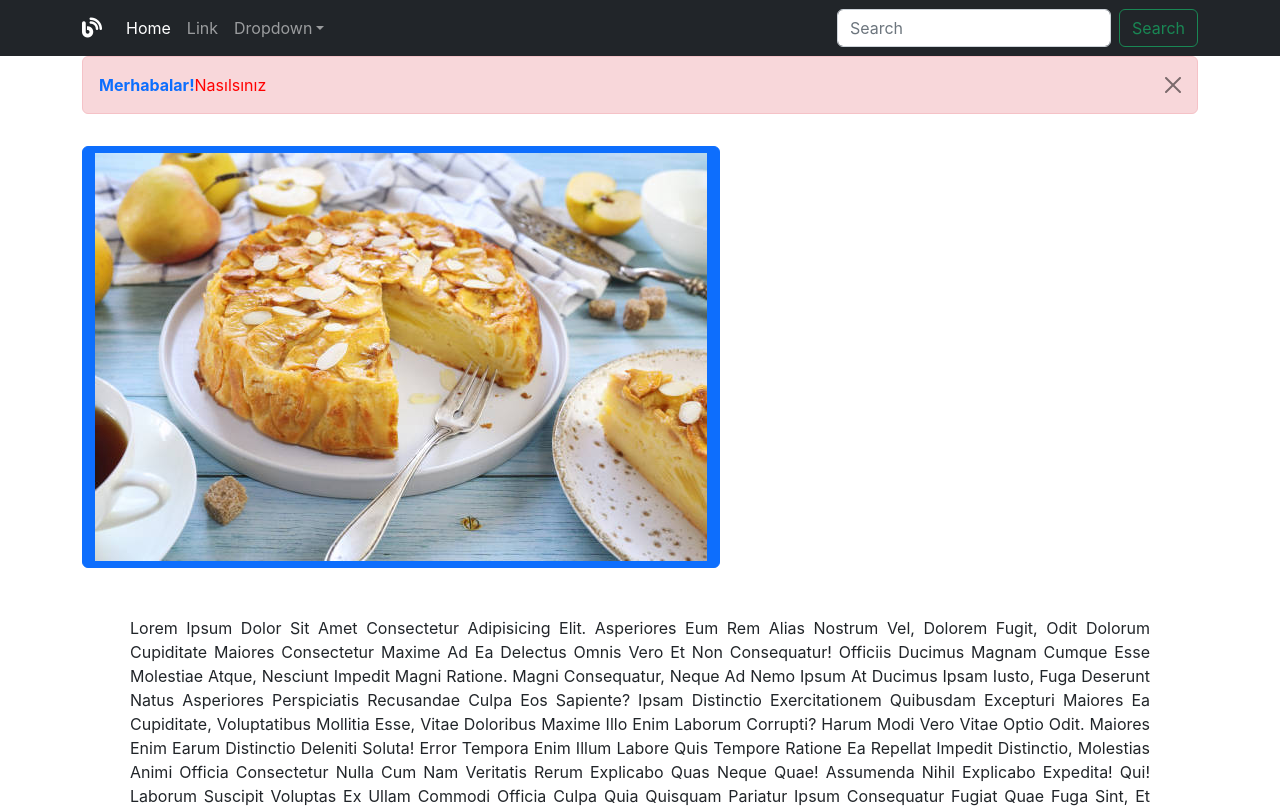
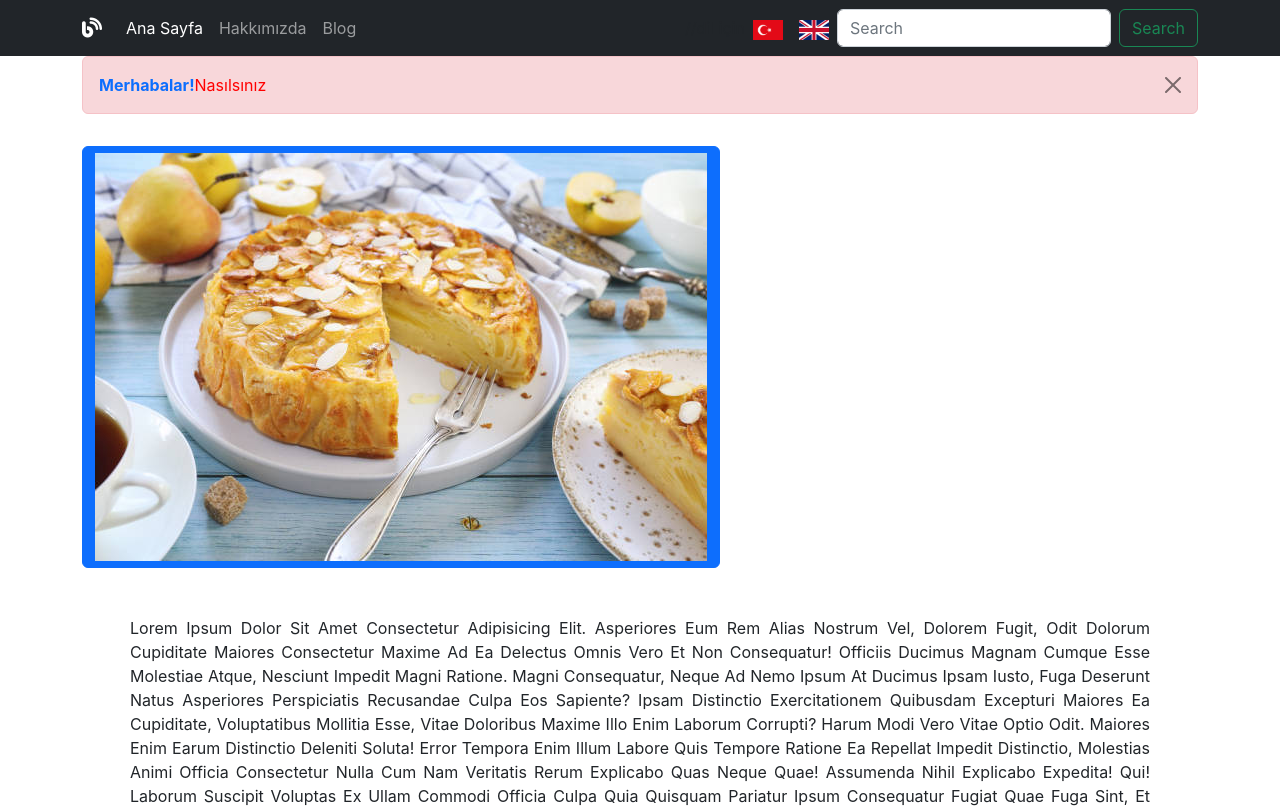
Before and after one commit to dilaraozdem1r/ibb_react, a React (Create React App) app: page / in a window 1280 px wide. Shown: the top 808 px of the page. Built offline with nearby package versions, Linux system fonts and the light colour scheme.

Commit message:
language, header

```diff
--- a/src/component/Header.jsx
+++ b/src/component/Header.jsx
@@ -1,5 +1,6 @@
 import React, { Component } from 'react'
 import { withTranslation } from 'react-i18next';
+import OtherLanguageReusability from '../internationalization/OtherLanguageReusability';
 
  class Header extends Component {
 
@@ -16,12 +17,14 @@
   }
 
   render() {
+    //object destructing
+    const {logo,t}=this.props;
     return (
         <React.Fragment>
         <nav className="navbar navbar-expand-md navbar-dark bg-dark">
             <div className="container">
                 <a className="navbar-brand" href="#">
-                <i className={this.props.logo}></i>
+                <i className={logo}></i>
                 </a>
                 <button
                     className="navbar-toggler d-lg-none"
@@ -38,15 +41,20 @@
                     <ul className="navbar-nav me-auto mt-2 mt-lg-0">
                         <li className="nav-item">
                             <a className="nav-link active" href="#" aria-current="page">
-                                Home <span className="visually-hidden">(current)</span>
+                                {t('homepage')} <span className="visually-hidden">(current)</span>
                             </a>
                         </li>
                         <li className="nav-item">
                             <a className="nav-link" href="#">
-                                Link
+                            {t('about')}
                             </a>
                         </li>
-                        <li className="nav-item dropdown">
+                        <li className="nav-item">
+                            <a className="nav-link" href="#">
+                            {t('blog')}
+                            </a>
+                        </li>
+                        {/* <li className="nav-item dropdown">
                             <a
                                 className="nav-link dropdown-toggle"
                                 href="#"
@@ -65,8 +73,12 @@
                                     Action 2
                                 </a>
                             </div>
-                        </li>
+                        </li> */}
                     </ul>
+
+                    //dil için
+                    <OtherLanguageReusability/>
+
                     <form className="d-flex my-2 my-lg-0">
                         <input
                             className="form-control me-sm-2"
--- a/src/component/Main.jsx
+++ b/src/component/Main.jsx
@@ -1,7 +1,7 @@
 import React, { Component } from "react";
 import { Link } from "react-router-dom";
 import cardPicture from "../assist/img/resim.jpg";
-
+import OtherLanguageReusability from "../internationalization/OtherLanguageReusability.jsx";
 //CSS MAIN
 import "./main.css";
 
@@ -10,12 +10,12 @@
     return (
       <React.Fragment>
         <div
-          class="alert alert-danger alert-dismissible fade show"
+          className="alert alert-danger alert-dismissible fade show"
           role="alert"
         >
           <button
             type="button"
-            class="btn-close"
+            className="btn-close"
             data-bs-dismiss="alert"
             aria-label="Close"
           ></button>
@@ -27,6 +27,7 @@
         <Link to="/blog/list" className="btn btn-primary mt-3 mb-3">
           <img src={cardPicture} />
         </Link>
+
 
         <p>
           Lorem ipsum dolor sit amet consectetur adipisicing elit. Asperiores
--- a/src/internationalization/OtherLanguageReusability.jsx
+++ b/src/internationalization/OtherLanguageReusability.jsx
@@ -7,28 +7,29 @@
 import tr_flag from "../assist/flag/tr.png";
 import en_flag from "../assist/flag/en.png";
 
-import
+import OtherLanguageServices from './OtherLanguageServices';
+
 
 //funciton
- function OtherLanguageReusability(props) {
-    //bayraklar datalar
-    const internationalizationLanguageService= (languageButtonTrigger)=>{
-        const {i18n}=props;
+function OtherLanguageReusability(props) {
+     // Bayraklar Datalar
+     const internationalizationLanguageService = (languageButtonTrigger) => {
+        const { i18n } = props;
         i18n.changeLanguage(languageButtonTrigger);
-        OtherLanguageServices.headerAccessLanguageServices(languageButtonTrigger)
+        OtherLanguageServices.headerAccessLanguageServices(languageButtonTrigger);
     }
     //return
   return (
     <React.Fragment>
-        <ul class="list-group list-group-numbered">
-            <li class="list-group-item active">
-                <Link className='btn btn-primary' onClick={()=>('tr')}>
-                    <img src={tr_flag} />
+        <ul className="navbar-nav ml-auto mt-2 mt-lg-0">
+            <li className="nav-item">
+                <Link className='nav-link' onClick={() => internationalizationLanguageService('tr')}>
+                    <img src={tr_flag} style={{height:"20px",width:"30px"}} alt='tr'/>
                 </Link>
             </li>
-            <li class="list-group-item active">
-            <Link className='btn btn-primary' onClick={()=>internationalizationLanguageService('en')}>
-                <img src={en_flag} />
+            <li className="nav-item">
+            <Link className='nav-link' onClick={() => internationalizationLanguageService('en')}>
+                <img src={en_flag} style={{height:"20px", width:"30px"}} alt='en' />
             </Link>
         </li>
 
@@ -36,6 +37,5 @@
     </React.Fragment>
   )
 }
-import OtherLanguageServices from './OtherLanguageServices';
 
 export default withTranslation()(OtherLanguageReusability);
--- a/src/internationalization/OtherLanguageServices.js
+++ b/src/internationalization/OtherLanguageServices.js
@@ -1,9 +1,9 @@
-
+import axios from "axios";
 //Language
 class OtherLanguageServices{
 
     //Language Flag Button
-    headerAccessLanguage(languageButtonTrigger){
+    headerAccessLanguageServices(languageButtonTrigger){
         axios.defaults.headers["accept-language"]=languageButtonTrigger;
     }
 
```
